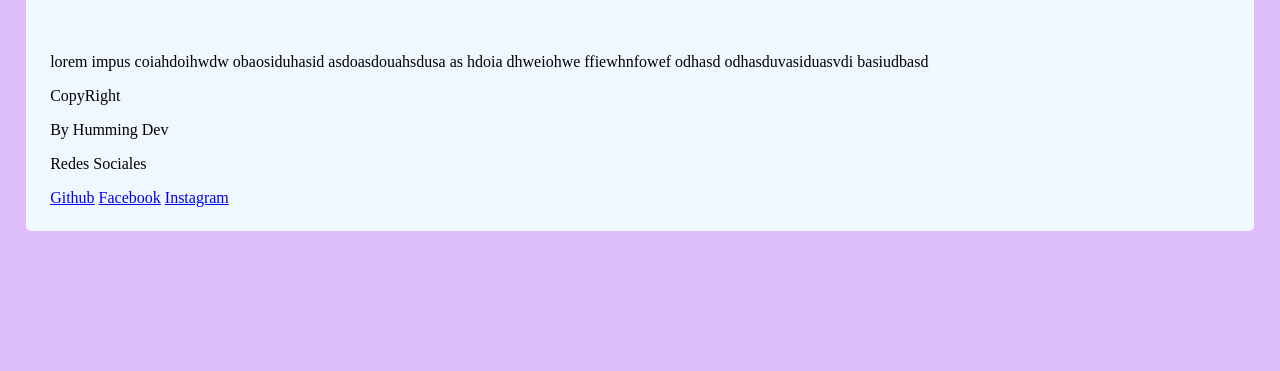
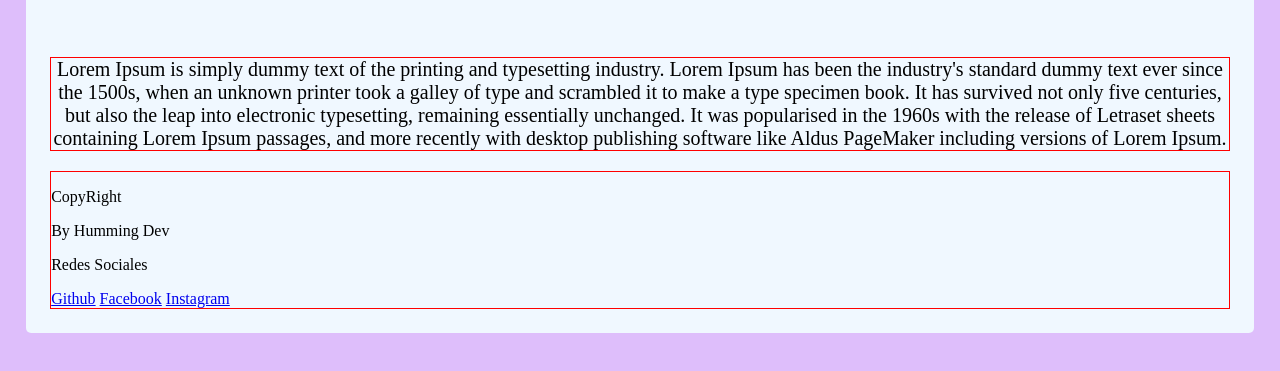
Before and after one commit to anonimo223/MyPage_Humming, a plain HTML site: page index.html in a window 1280 px wide. Shown: the part 237-608 px from the top of the page. Drawn offline with Linux system fonts and the light colour scheme.

Commit message:
Lugo: Actualizacion de una pequeña parte del Index

```diff
--- a/css/style.css
+++ b/css/style.css
@@ -26,3 +26,16 @@ li{
     text-align: center;
     margin-top: 5%;
 }
+
+
+
+.text-description{
+    border: 1px red solid;
+    font-size: 20px;
+    text-align: center;
+}
+footer{
+    border: 1px red solid;
+    justify-content: center;
+
+}
--- a/index.html
+++ b/index.html
@@ -21,10 +21,8 @@
         <div>
             <h1 id="title-PageHome">Welcome To Humming Moon Page!!</h1>
             <br/>
-            <p>lorem impus coiahdoihwdw
-                obaosiduhasid
-                asdoasdouahsdusa as hdoia dhweiohwe ffiewhnfowef odhasd odhasduvasiduasvdi
-                basiudbasd
+            <p class="text-description">
+                Lorem Ipsum is simply dummy text of the printing and typesetting industry. Lorem Ipsum has been the industry's standard dummy text ever since the 1500s, when an unknown printer took a galley of type and scrambled it to make a type specimen book. It has survived not only five centuries, but also the leap into electronic typesetting, remaining essentially unchanged. It was popularised in the 1960s with the release of Letraset sheets containing Lorem Ipsum passages, and more recently with desktop publishing software like Aldus PageMaker including versions of Lorem Ipsum.
             </p>
         </div>
 
```
